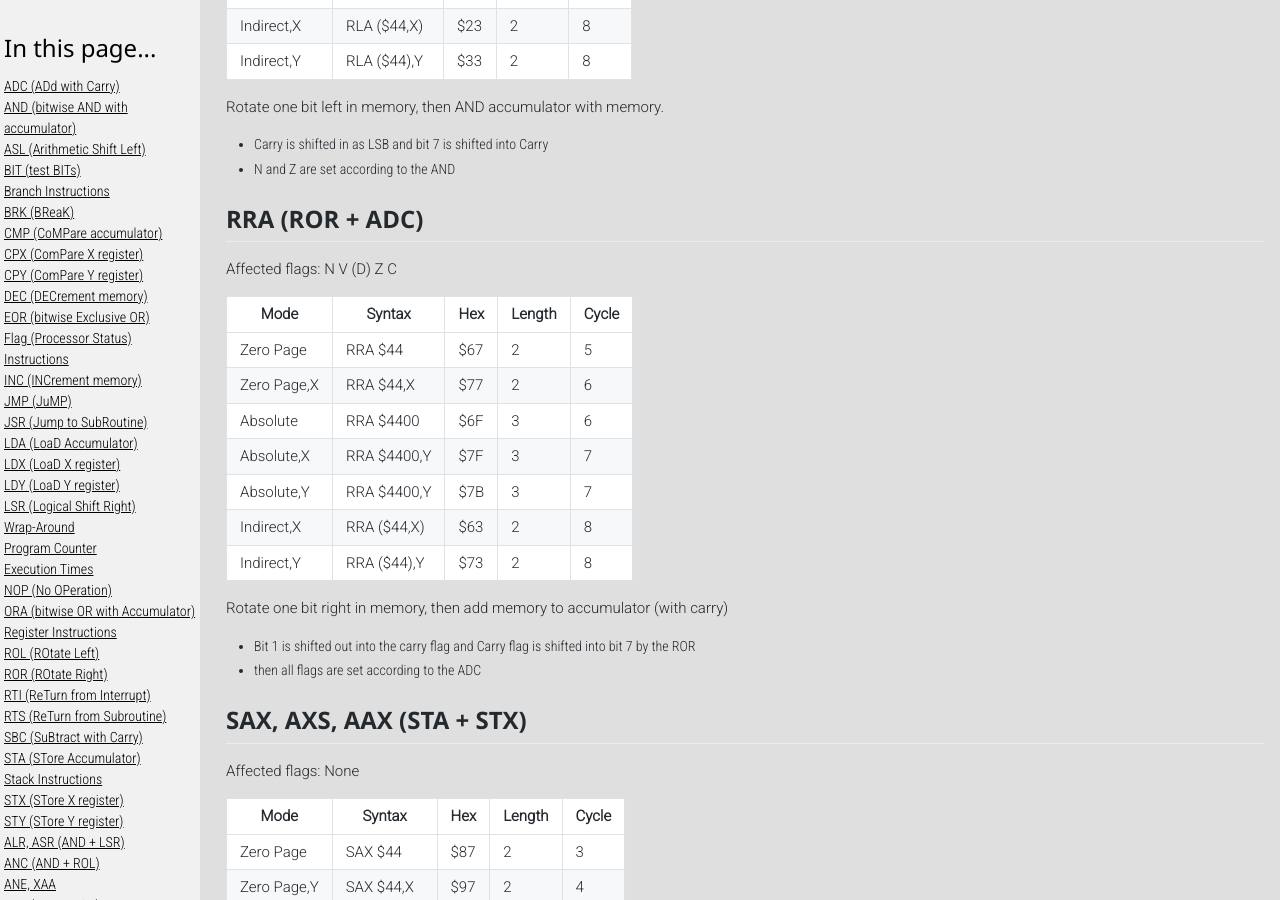
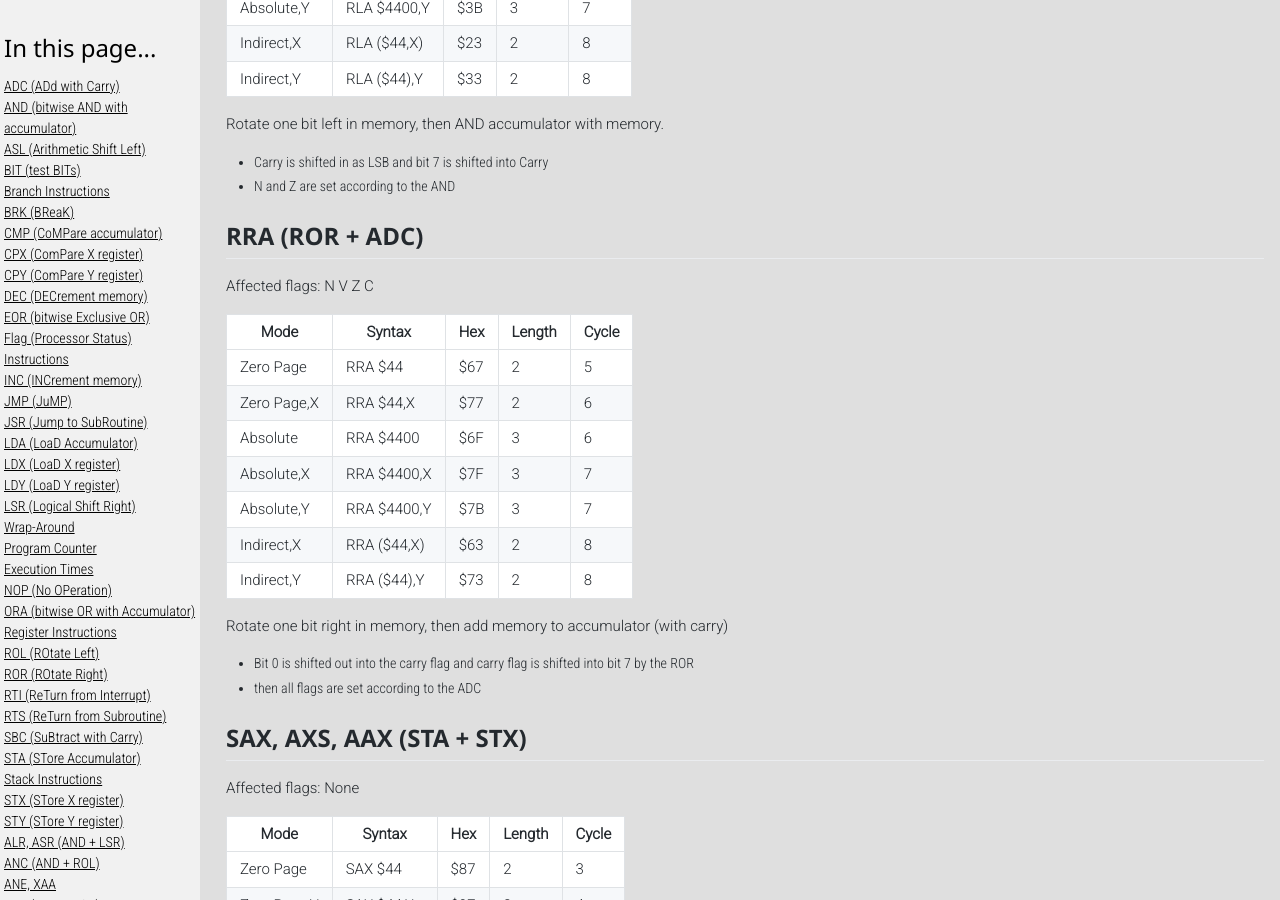
Before and after one commit to c128lib/Reference, a Jekyll site: the page built from InstructionSet.md, in a window 1280 px wide and 900 px high, scrolled down 17994 px. Built offline with Jekyll 4.4.1, drawn with Linux system fonts in a browser that asks for light colours; comment, search, counter and statistics services are not loaded; some of the changed text lies outside the part shown.

Commit message:
Some little fix

```diff
--- a/InstructionSet.md
+++ b/InstructionSet.md
@@ -21,7 +21,7 @@
 |Indirect,X|ADC ($44,X)|$61|2|6|
 |Indirect,Y|ADC ($44),Y|$71|2|5+|
 
-+ add 1 cycle if page boundary crossed
+\+ add 1 cycle if page boundary crossed
 
 ADC results are dependant on the setting of the <a href="#DFLAG">decimal flag</a>.
 In decimal mode, addition is carried out on the assumption that the values
@@ -738,7 +738,8 @@
 CONST is chip- and/or temperature
 dependent (common values may be $ee, $00, $ff …). Some dependency on the RDY line.
 Bit 0 and Bit 4 are “weaker” than the other bits, and may drop to 0 in the
-first cycle of DMA when RDY goes low.<br>
+first cycle of DMA when RDY goes low.
+
 Do not use ANE with any immediate value other than 0, or when the accumulator
 value is $ff (both take the magic constant out of the equation)! (Or, more
 accurately, these are safe if all bits that could be 0 in A are 0 in either
@@ -747,7 +748,7 @@
 <a name=ARR></a>
 
 ## ARR (AND + ROR)
-Affects Flags: N V (D) Z C
+Affects Flags: N V Z C
 
 |Mode|Syntax|Hex|Length|Cycle|
 |-|-|-|-|-|
@@ -777,7 +778,7 @@
 <a name=ISC></a><a name=ISB></a><a name=INS></a>
 
 ## ISC, ISB, INS (SBC + INC)
-Affects Flags: N V (D) Z C
+Affects Flags: N V Z C
 
 |Mode|Syntax|Hex|Length|Cycle|
 |-|-|-|-|-|
@@ -873,20 +874,20 @@
 <a name=RRA></a>
 
 ## RRA (ROR + ADC)
-Affected flags: N V (D) Z C
+Affected flags: N V Z C
 
 |Mode|Syntax|Hex|Length|Cycle|
 |-|-|-|-|-|
 |Zero Page  |RRA $44    |$67|2|5|
 |Zero Page,X|RRA $44,X  |$77|2|6|
 |Absolute   |RRA $4400  |$6F|3|6|
-|Absolute,X |RRA $4400,Y|$7F|3|7|
+|Absolute,X |RRA $4400,X|$7F|3|7|
 |Absolute,Y |RRA $4400,Y|$7B|3|7|
 |Indirect,X |RRA ($44,X)|$63|2|8|
 |Indirect,Y |RRA ($44),Y|$73|2|8|
 
 Rotate one bit right in memory, then add memory to accumulator (with carry)
-* Bit 1 is shifted out into the carry flag and Carry flag is shifted into
+* Bit 0 is shifted out into the carry flag and carry flag is shifted into
 bit 7 by the ROR
 * then all flags are set according to the ADC
 
@@ -1061,7 +1062,7 @@
 <a name=USBC></a><a name=USB></a>
 
 ## USBC, USB (SBC + NOP)
-Affected flags: N V (D) Z C
+Affected flags: N V Z C
 
 |Mode|Syntax|Hex|Length|Cycle|
 |-|-|-|-|-|
```
